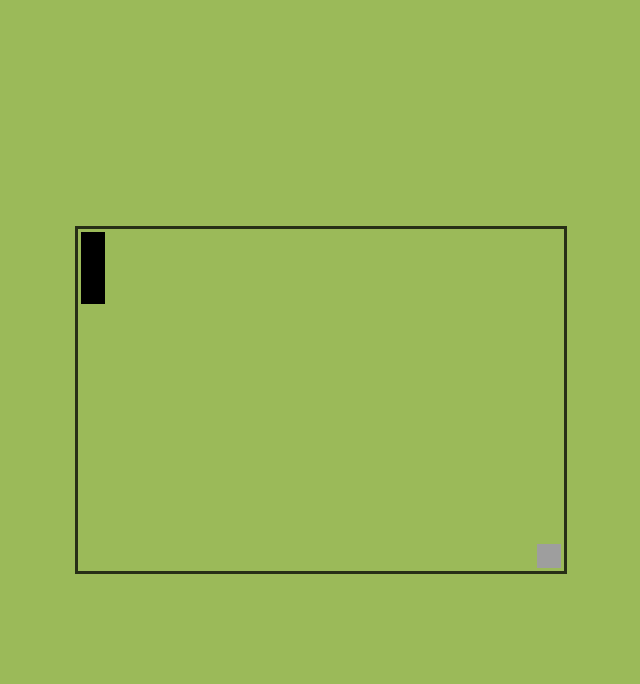
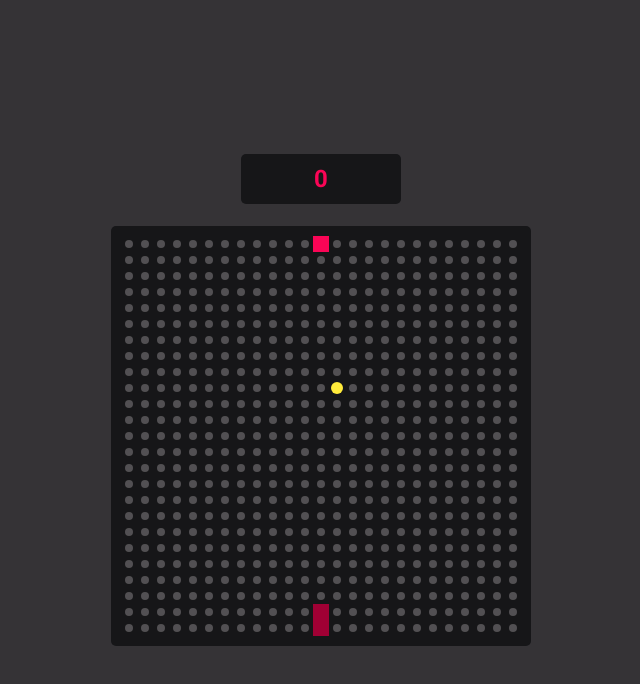
Before and after one commit to cherryday/ts-snake-game, a website built with webpack: page src/index.html in a window 1280 px wide. Shown: the whole page, without its empty margins (319-959 px from the left). Built offline with nearby package versions, Linux system fonts and the light colour scheme.

Commit message:
refactoring

```diff
--- a/import-png.d.ts
+++ /dev/null
@@ -1,4 +0,0 @@
-declare module "*png" {
-  const value: any
-  export default value
-}
--- a/src/assets/style.css
+++ b/src/assets/style.css
@@ -6,25 +6,11 @@
 
 body {
   font-family: 'Roboto';
-  background-color: #9BBA59;
-  color: rgba(0, 0, 0, 0.75);
-}
-
-button {
-  cursor: pointer;
-  padding: 0;
-  border: none;
-  background: transparent;
-  font: inherit;
-  color: inherit;
+  background-color: #353336;
 }
 
 canvas {
   display: block;
-}
-
-.main {
-  position: relative;
 }
 
 .main {
@@ -35,52 +21,29 @@ canvas {
   justify-content: center;
 }
 
-.container {
-  position: relative;
+.points {
+  background-color: #161618;
+  border-radius: 5px;
+  width: 160px;
+  height: 50px;
+  display: flex;
+  justify-content: center;
+  align-items: center;
+  margin: 0 auto;
+  margin-bottom: 22px;
 }
 
-.overlay {
-  position: absolute;
-  top: 0;
-  left: 0;
-  height: 100%;
-  width: 100%;
-  display: flex;
-  align-items: center;
-  justify-content: center;
+.points__title {
+  font-size: 24px;
+  line-height: 28px;
+  font-weight: bold;
+  color: #FA0556;
 }
 
-.menu {
-  text-align: center;
+.board {
+  background: #161618;
+  border-radius: 5px;
+  padding: 10px;
+  /* box-shadow: 0px 0px 10px 10px rgba(0, 0, 0, 0.2); */
+  /* filter: drop-shadow(0px 0px 30px #000000); */
 }
-
-.menu-title {
-  font-size: 62px;
-  margin-bottom: 8px;
-}
-
-.menu-subtitle {
-  font-size: 32px;
-  margin-bottom: 28px;
-}
-
-.menu-levels {
-  display: flex;
-  align-items: center;
-  justify-content: center;
-}
-
-.menu-levels__button {
-  font-size: 20px;
-  padding: 12px 28px;
-  text-transform: uppercase;
-}
-
-.menu-levels__button:hover {
-  color: #9BBA59;
-  background-color: rgba(0, 0, 0, 0.75);
-}
-
-.notify-title {
-  font-size: 36px;
-}
--- /dev/null
+++ b/src/core/Board.ts
@@ -0,0 +1,94 @@
+import { Cell, CellContent } from './Cell'
+import { Food } from './Food'
+import { Snake, SnakeDirection } from './Snake'
+import { getRandomInteger } from '../utils'
+
+export class Board {
+  private rowCount = 25
+  private colCount = 25
+  private cells = this.getInitCells()
+  private snake = new Snake(this.getInitSnakeCells())
+  private food = new Food(this.getRandomFreeCell())
+
+  get getRowCount () {
+    return this.rowCount
+  }
+
+  get getColCount () {
+    return this.colCount
+  }
+
+  get getCells (): Cell[][] {
+    return this.cells
+  }
+
+  get getFoodCell (): Cell {
+    return this.food.getCell
+  }
+
+  get getSnakeCells (): Cell[] {
+    return this.snake.getCells
+  }
+
+  private getInitCells (): Cell[][] {
+    return [...Array(this.rowCount)].map((_, y) => {
+      return [...Array(this.colCount)].map((__, x) => new Cell(x, y))
+    })
+  }
+
+  private getInitSnakeCells (): Cell[] {
+    const x = Math.floor(this.colCount / 2)
+    return [
+      this.cells[0][x],
+      this.cells[1][x],
+      this.cells[2][x]
+    ]
+  }
+
+  private getRandomFreeCell (): Cell {
+    const freeCells = this.getAllCells().filter(cell => cell.getContent === CellContent.EMPTY)
+    const index = getRandomInteger(0, freeCells.length - 1)
+    return freeCells[index]
+  }
+
+  private checkSnakeEat (): boolean {
+    const foodCell = this.food.getCell
+    const snakeLastCell = this.snake.getCells[this.snake.getCells.length - 1]
+    return foodCell.getX === snakeLastCell.getX && foodCell.getY === snakeLastCell.getY
+  }
+
+  private getCellNextLineOrDefault (cell: Cell): Cell {
+    let x = cell.getX
+    let y = cell.getY
+
+    if (y > this.rowCount - 1) y = 0
+    if (y < 0) y = this.rowCount - 1
+    if (x > this.colCount - 1) x = 0
+    if (x < 0) x = this.colCount - 1
+
+    return this.cells[y][x]
+  }
+
+  getAllCells (): Cell[] {
+    return this.cells.reduce((acc, row) => [...acc, ...row], [])
+  }
+
+  moveSnake () {
+    const nextCell = this.snake.getNextCell()
+    const cell = this.getCellNextLineOrDefault(nextCell)
+    this.snake.move(cell)
+
+    if (this.checkSnakeEat()) {
+      this.snake.eat()
+      this.food.setCell = this.getRandomFreeCell()
+    }
+  }
+
+  checkSnakeIntersection (): boolean {
+    return this.snake.checkIntersection()
+  }
+
+  changeSnakeDirection (direction: SnakeDirection) {
+    this.snake.changeDirection(direction)
+  }
+}
--- /dev/null
+++ b/src/core/Game.ts
@@ -0,0 +1,45 @@
+import { Board } from './Board'
+import { SnakeDirection } from './Snake'
+import { View } from './View'
+import { GameLoop } from './GameLoop'
+
+export class Game {
+  private board = new Board()
+  private view = new View(this.board)
+  private gameLoop = new GameLoop(150, this.loopCallback.bind(this))
+
+  private checkIsLose (): boolean {
+    return this.board.checkSnakeIntersection()
+  }
+
+  private checkIsWin (): boolean {
+    return this.board.getSnakeCells.length === this.board.getAllCells().length
+  }
+
+  private loopCallback () {
+    this.board.moveSnake()
+
+    if (this.checkIsLose()) {
+      this.gameLoop.stop()
+    }
+
+    if (this.checkIsWin()) {
+      this.gameLoop.stop()
+    }
+
+    this.view.render()
+  }
+
+  changeSnakeDirection (direction: SnakeDirection) {
+    this.board.changeSnakeDirection(direction)
+  }
+
+  pause () {
+    this.gameLoop.stop()
+  }
+
+  start () {
+    this.view.render()
+    this.gameLoop.start()
+  }
+}
--- a/src/snake/GameController.ts
+++ b/src/core/GameController.ts
@@ -21,7 +21,10 @@ export class GameController {
   }
 
   private keydownHandler (event: KeyboardEvent) {
-    switch (event.key) {
+    switch (event.code) {
+      case 'Space':
+        this.game.pause()
+        break
       case 'ArrowUp':
         this.game.changeSnakeDirection(SnakeDirection.Top)
         break
--- a/src/snake/Snake.ts
+++ b/src/core/Snake.ts
@@ -10,6 +10,8 @@ export enum SnakeDirection {
 export class Snake {
   private cells: Cell[]
   private direction = SnakeDirection.Bottom
+  private eatingCell: Cell | null = null
+  private isChangingDirection = false
 
   constructor (cells: Cell[]) {
     cells.forEach(cell => cell.setContent = CellContent.SNAKE)
@@ -18,10 +20,6 @@ export class Snake {
 
   get getCells () {
     return this.cells
-  }
-
-  get getDirection () {
-    return this.direction
   }
 
   checkIntersection (): boolean {
@@ -49,23 +47,30 @@ export class Snake {
   }
 
   changeDirection (direction: SnakeDirection) {
+    if (this.isChangingDirection) return
     if (this.direction === SnakeDirection.Top && direction === SnakeDirection.Bottom) return
     if (this.direction === SnakeDirection.Bottom && direction === SnakeDirection.Top) return
     if (this.direction === SnakeDirection.Right && direction === SnakeDirection.Left) return
     if (this.direction === SnakeDirection.Left && direction === SnakeDirection.Right) return
 
     this.direction = direction
+    this.isChangingDirection = true
   }
 
   move (cell: Cell) {
     const firstCell = this.cells.shift()!
     firstCell.setContent = CellContent.EMPTY
     cell.setContent = CellContent.SNAKE
+    this.eatingCell = firstCell
     this.cells.push(cell)
+    this.isChangingDirection = false
   }
 
-  eat (cell: Cell) {
-    cell.setContent = CellContent.SNAKE
-    this.cells.unshift(cell)
+  eat () {
+    if (this.eatingCell) {
+      this.eatingCell.setContent = CellContent.SNAKE
+      this.cells.unshift(this.eatingCell)
+      this.eatingCell = null
+    }
   }
 }
--- /dev/null
+++ b/src/core/View.ts
@@ -0,0 +1,70 @@
+import { Board } from './Board'
+
+export class View {
+  private canvas = <HTMLCanvasElement> document.getElementById('canvas')!
+  private ctx = this.canvas.getContext('2d')!
+  private cellSize = 16
+
+  constructor (private board: Board) {
+    this.init()
+  }
+
+  private init () {
+    this.canvas.width = this.board.getColCount * this.cellSize
+    this.canvas.height = this.board.getRowCount * this.cellSize
+  }
+
+  private getCellPosition (value: number): number {
+    return value * this.cellSize + this.cellSize / 2
+  }
+
+  private drawBoard () {
+    this.board.getCells.forEach(row => {
+      row.forEach(cell => {
+        this.ctx.beginPath()
+        this.ctx.arc(this.getCellPosition(cell.getX), this.getCellPosition(cell.getY), 4, 0, 2 * Math.PI)
+        this.ctx.fillStyle = '#525053'
+        this.ctx.fill()
+      })
+    })
+  }
+
+  private drawSnake () {
+    this.board.getSnakeCells.forEach((cell, i) => {
+      if (this.board.getSnakeCells.length - 1 === i) this.ctx.fillStyle = '#FA0556'
+      else this.ctx.fillStyle = '#A00034'
+
+      this.ctx.fillRect(
+        cell.getX * this.cellSize,
+        cell.getY * this.cellSize,
+        this.cellSize,
+        this.cellSize
+      )
+    })
+  }
+
+  private drawFood () {
+    this.ctx.beginPath()
+    this.ctx.arc(
+      this.getCellPosition(this.board.getFoodCell.getX),
+      this.getCellPosition(this.board.getFoodCell.getY),
+      6,
+      0,
+      2 * Math.PI
+    )
+    this.ctx.fillStyle = '#FFEB3B'
+    this.ctx.fill()
+
+  }
+
+  clear () {
+    this.ctx.clearRect(0, 0, this.canvas.width, this.canvas.height)
+  }
+
+  render () {
+    this.clear()
+    this.drawBoard()
+    this.drawSnake()
+    this.drawFood()
+  }
+}
--- a/src/index.html
+++ b/src/index.html
@@ -12,34 +12,13 @@
 <body>
   <main class="main">
     <div class="container">
-      <div class="overlay">
-        <!-- <div class="menu">
-          <h1 class="menu-title">
-            Snake
-          </h1>
-          <p class="menu-subtitle">
-            Choose level
-          </p>
-          <div class="menu-levels">
-            <button class="menu-levels__button">
-              easy
-            </button>
-            <button class="menu-levels__button">
-              middle
-            </button>
-            <button class="menu-levels__button">
-              hard
-            </button>
-          </div>
-        </div> -->
-        <!-- <div class="notify">
-          <h2 class="notify-title">
-            Game over!
-          </h2>
-        </div> -->
+      <div class="points">
+        <span class="points__title">0</span>
       </div>
 
-      <canvas id="canvas"></canvas>
+      <div class="board">
+        <canvas id="canvas"></canvas>
+      </div>
     </div>
   </main>
 </body>
--- a/src/main.ts
+++ b/src/main.ts
@@ -1,4 +1,4 @@
-import { GameController } from './snake/GameController'
+import { GameController } from './core/GameController'
 import './assets/style.css'
 
 const gameController = new GameController()
--- a/src/snake/Board.ts
+++ /dev/null
@@ -1,56 +0,0 @@
-import { Cell, CellContent } from './Cell'
-import { getRandomInteger } from '../utils'
-
-export class Board {
-  private rowCount = 14
-  private colCount = 20
-  private cells: Cell[][] = []
-
-  constructor () {
-    this.init()
-  }
-
-  get getRowCount () {
-    return this.rowCount
-  }
-
-  get getColCount () {
-    return this.colCount
-  }
-
-  get getCells () {
-    return this.cells
-  }
-
-  private init () {
-    this.cells = [...Array(this.rowCount)].map((_, y) => {
-      return [...Array(this.colCount)].map((__, x) => new Cell(x, y))
-    })
-  }
-
-  getCellNextLineOrDefault (cell: Cell): Cell {
-    let x = cell.getX
-    let y = cell.getY
-
-    if (y > this.rowCount - 1) y = 0
-    if (y < 0) y = this.rowCount- 1
-    if (x > this.colCount - 1) x = 0
-    if (x < 0) x = this.colCount - 1
-
-    return this.cells[y][x]
-  }
-
-  getAllCells (): Cell[] {
-    return this.cells.reduce((acc, row) => [...acc, ...row], [])
-  }
-
-  getFreeCells (): Cell[] {
-    return this.getAllCells().filter(cell => cell.getContent === CellContent.EMPTY)
-  }
-
-  getRandomFreeCell (): Cell {
-    const freeCells = this.getFreeCells()
-    const index = getRandomInteger(0, freeCells.length - 1)
-    return freeCells[index]
-  }
-}
--- a/src/snake/Game.ts
+++ /dev/null
@@ -1,67 +0,0 @@
-import { Food } from './Food'
-import { Board } from './Board'
-import { Cell } from './Cell'
-import { Snake, SnakeDirection } from './Snake'
-import { View } from './View'
-import { GameLoop } from './GameLoop'
-
-export class Game {
-  private board = new Board()
-  private snake = new Snake(this.getInitSnakeCells())
-  private food = new Food(this.board.getRandomFreeCell())
-  private view = new View(this.board, this.snake, this.food)
-  private gameLoop = new GameLoop(500, this.loopCallback.bind(this))
-
-  private getInitSnakeCells () {
-    return [
-      this.board.getCells[0][0],
-      this.board.getCells[1][0],
-      this.board.getCells[2][0],
-    ]
-  }
-
-  private checkSnakeEat (): boolean {
-    const foodCell = this.food.getCell
-    const snakeNextCell = this.snake.getNextCell()
-    return foodCell.getX === snakeNextCell.getX && foodCell.getY === snakeNextCell.getY
-  }
-
-  private snakeEat () {
-    const snakeFirstCell = this.snake.getCells[0]
-    this.snake.eat(this.board.getCells[snakeFirstCell.getX][snakeFirstCell.getY])
-    this.food.setCell = this.board.getRandomFreeCell()
-  }
-
-  private moveSnake () {
-    const nextCell = this.snake.getNextCell()
-    const cell = this.board.getCellNextLineOrDefault(nextCell)
-    this.snake.move(cell)
-  }
-
-  private checkIsLose (): boolean {
-    return this.snake.checkIntersection()
-  }
-
-  private checkIsWin (): boolean {
-    return this.board.getAllCells().length === this.snake.getCells.length
-  }
-
-  private loopCallback () {
-    this.moveSnake()
-
-    // if (this.checkSnakeEat()) {
-    //   this.snakeEat()
-    // }
-
-    this.view.render()
-  }
-
-  changeSnakeDirection (direction: SnakeDirection) {
-    this.snake.changeDirection(direction)
-  }
-
-  start () {
-    // this.view.render()
-    this.gameLoop.start()
-  }
-}
--- a/src/snake/View.ts
+++ /dev/null
@@ -1,69 +0,0 @@
-import { Board } from './Board'
-import { Snake } from './Snake'
-import { Food } from './Food'
-
-export class View {
-  private canvas = <HTMLCanvasElement> document.getElementById('canvas')!
-  private ctx = this.canvas.getContext('2d')!
-  private cellSize = 24
-  private padding = 6
-  private primaryColor = 'rgba(0, 0, 0, 0.75)'
-  private secondColor = ''
-
-  constructor (
-    private board: Board,
-    private snake: Snake,
-    private food: Food
-  ) {
-    this.init()
-  }
-
-  private drawBoard () {
-    this.ctx.lineWidth = 6
-    this.ctx.strokeStyle = this.primaryColor
-    this.ctx.strokeRect(0, 0, this.canvas.width, this.canvas.height)
-  }
-
-  private drawSnake () {
-    this.snake.getCells.forEach(cell => {
-      this.ctx.fillStyle = '#000'
-      this.ctx.fillRect(
-        cell.getX * this.cellSize + this.padding,
-        cell.getY * this.cellSize + this.padding,
-        this.cellSize,
-        this.cellSize
-      )
-    })
-  }
-
-  private drawFood () {
-    const image = new Image()
-    image.src = 'https://cdn.icon-icons.com/icons2/1166/PNG/512/1488897578-apple_81769.png'
-    image.onload = () => {
-      this.ctx.drawImage(
-        image,
-        19 * this.cellSize + this.padding,
-        13 * this.cellSize + this.padding,
-        this.cellSize,
-        this.cellSize
-      )
-    }
-  }
-
-  private clear () {
-    this.ctx.clearRect(0, 0, this.canvas.width, this.canvas.height)
-  }
-
-  private init () {
-    this.canvas.width = this.board.getColCount * this.cellSize + this.padding * 2
-    this.canvas.height = this.board.getRowCount * this.cellSize + this.padding * 2
-    this.drawBoard()
-  }
-
-  render () {
-    this.clear()
-    this.drawBoard()
-    this.drawSnake()
-    this.drawFood()
-  }
-}
```
Also changed, not shown: tests/snake/cell.spec.ts (+1 -1 lines), tests/snake/food.spec.ts (+3 -2 lines), src/assets/food.png (deleted), src/core/Cell.ts (renamed from src/snake/Cell.ts), src/core/Food.ts (renamed from src/snake/Food.ts), src/core/GameLoop.ts (renamed from src/snake/GameLoop.ts).
